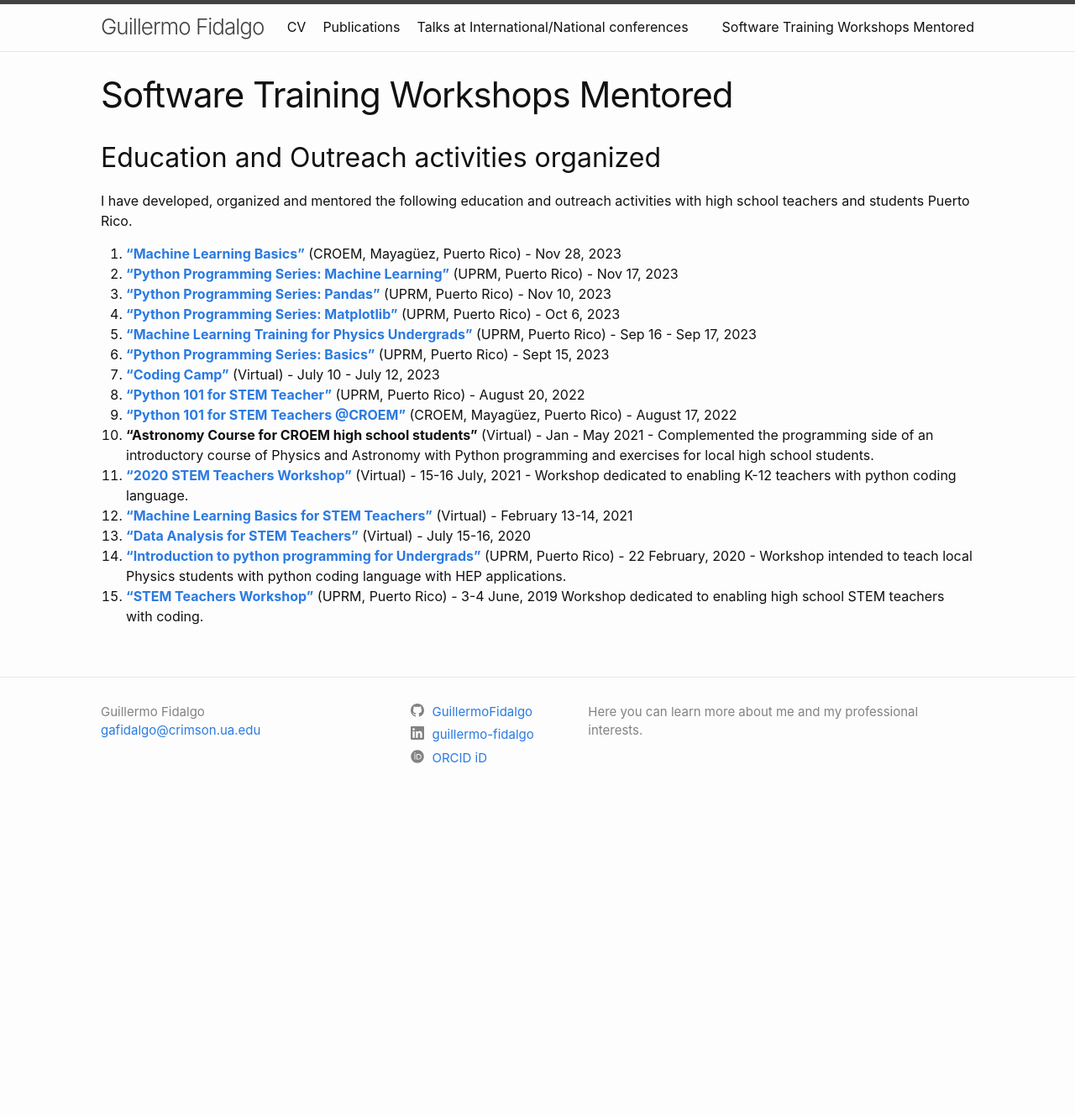
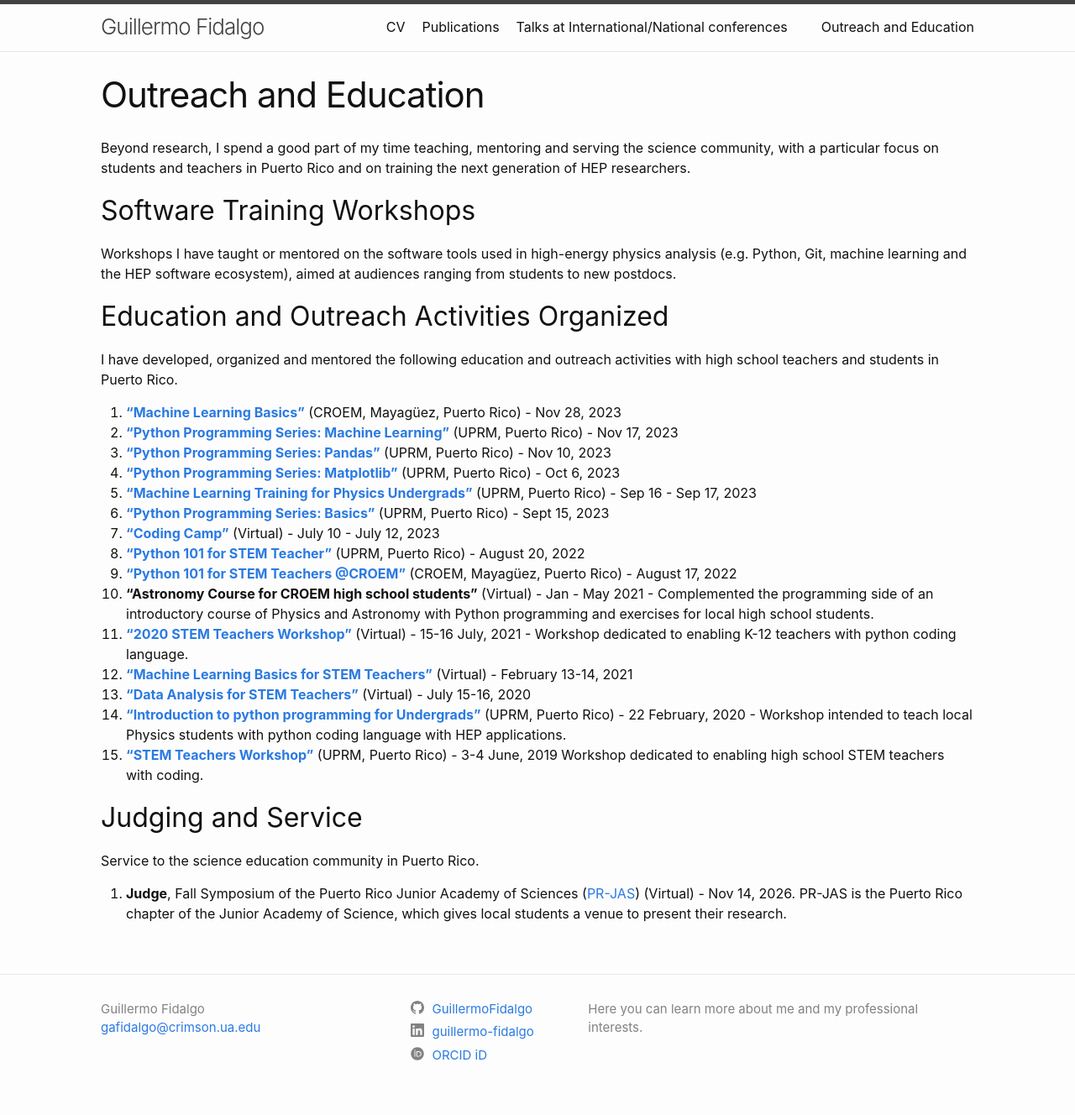
Before and after one commit to GuillermoFidalgo/guillermofidalgo.github.io, a Jekyll site: the page built from outreach.md, in a window 1280 px wide. Shown: the whole page at 84% size. Built offline with Jekyll 4.4.1, drawn with Linux system fonts in a browser that asks for light colours; our own code applies the rules of GitHub Pages for plain Markdown files; before the commit the page ends 974 px from its top, so only the background shows below that.

Commit message:
add judging and fixes

```diff
--- a/mentored.md
+++ b/outreach.md
@@ -1,8 +1,14 @@
 ---
-title: Software Training Workshops Mentored
-permalink: /mentored/
+layout: page
+title: Outreach and Education
+permalink: /outreach/
 ---
 
+Beyond research, I spend a good part of my time teaching, mentoring and serving the science community, with a particular focus on students and teachers in Puerto Rico and on training the next generation of HEP researchers.
+
+## Software Training Workshops
+
+Workshops I have taught or mentored on the software tools used in high-energy physics analysis (e.g. Python, Git, machine learning and the HEP software ecosystem), aimed at audiences ranging from students to new postdocs.
 
 {% for talk in site.data.sorted_mentored %}
 {% assign date_ord = talk.date | date_to_string: "ordinal", "US" %}
@@ -12,9 +18,9 @@ permalink: /mentored/
 {% endfor %}
 
 
-## Education and Outreach activities organized
+## Education and Outreach Activities Organized
 
-I have developed, organized and mentored the following education and outreach activities with high school teachers and students Puerto Rico.
+I have developed, organized and mentored the following education and outreach activities with high school teachers and students in Puerto Rico.
 
 1. [**"Machine Learning Basics"**](https://indico.cern.ch/event/1353933/) (CROEM, Mayagüez, Puerto Rico) - Nov 28, 2023
 1. [**"Python Programming Series: Machine Learning"**](https://indico.cern.ch/event/1353942/) (UPRM, Puerto Rico) -  Nov 17, 2023
@@ -32,3 +38,9 @@ I have developed, organized and mentored the following education and outreach ac
 13. [**"Introduction to python programming for Undergrads"**](https://indico.cern.ch/event/891702/timetable/?view=standard) (UPRM, Puerto Rico) - 22 February, 2020 - Workshop intended to teach local Physics students with python coding language with HEP applications.
 14. [**"STEM Teachers Workshop"**](https://indico.cern.ch/event/817539/) (UPRM, Puerto Rico) - 3-4 June, 2019
     Workshop dedicated to enabling high school STEM teachers with coding.
+
+## Judging and Service
+
+Service to the science education community in Puerto Rico.
+
+1. **Judge**, Fall Symposium of the Puerto Rico Junior Academy of Sciences ([PR-JAS](https://prjas.alcancepr.com/home)) (Virtual) - Nov 14, 2026. PR-JAS is the Puerto Rico chapter of the Junior Academy of Science, which gives local students a venue to present their research.
```
